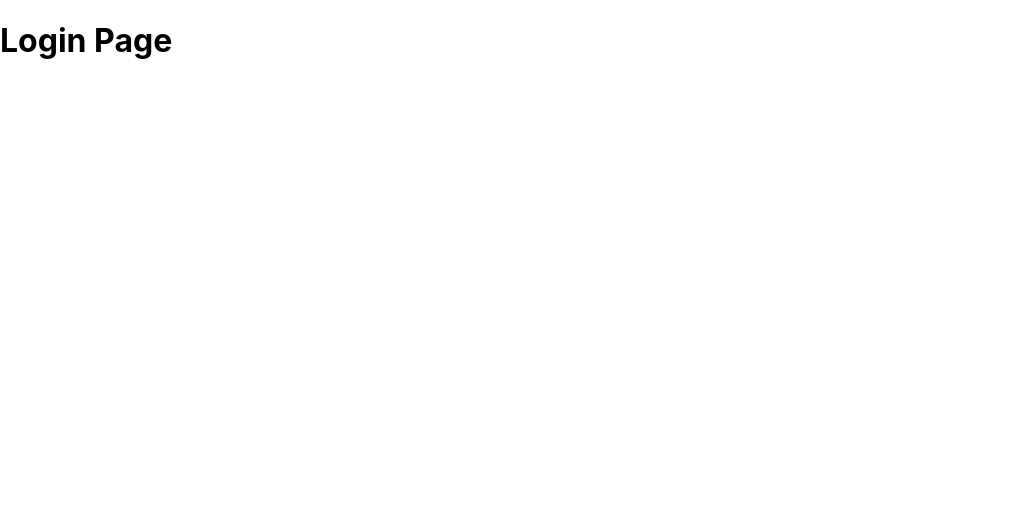
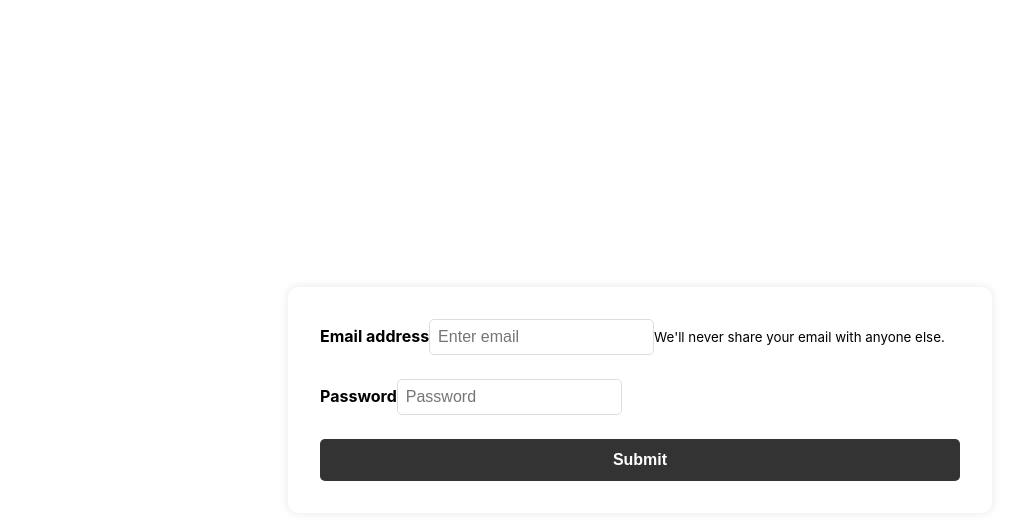
Before and after one commit to PireIre/GYST-habit-tracker, a React (Create React App) app in the folder frontend/: page /login in a window 1280 px wide. Shown: the top 520 px of the page, without its empty margins (0-1021 px from the left). Built offline with nearby package versions, Linux system fonts and the light colour scheme.

Commit message:
Create Login page

```diff
--- /dev/null
+++ b/frontend/src/components/LoginPage.css
@@ -0,0 +1,47 @@
+.form-container {
+  display: flex;
+  justify-content: center;
+  align-items: center;
+  height: 100vh;
+}
+
+.form-container form {
+  width: 50%;
+  padding: 2rem;
+  background-color: #fff;
+  box-shadow: 0 0 10px 0 rgba(0, 0, 0, 0.1);
+  border-radius: 10px;
+}
+
+.form-container form .form-group {
+  margin-bottom: 1.5rem;
+}
+
+.form-container form .form-group .form-label {
+  font-weight: bold;
+  margin-bottom: 0.5rem;
+}
+
+.form-container form .form-group .form-control {
+  border: 1px solid #ddd;
+  border-radius: 5px;
+  padding: 0.5rem;
+  font-size: 1rem;
+}
+
+.form-container form button {
+  width: 100%;
+  padding: 0.75rem;
+  background-color: #333;
+  color: #fff;
+  border: none;
+  border-radius: 5px;
+  font-size: 1rem;
+  font-weight: bold;
+  cursor: pointer;
+  transition: all 0.2s;
+}
+
+.form-container form button:hover {
+  background-color: #444;
+}
--- a/frontend/src/components/LoginPage.js
+++ b/frontend/src/components/LoginPage.js
@@ -1,9 +1,73 @@
-import React from "react"
+import React, { useState } from "react";
+import { Form, Button } from "react-bootstrap";
+import { useNavigate } from 'react-router-dom';
+import './LoginPage.css'
 
-const LoginPage = () => {
+
+function LoginPage() {
+  const [email, setEmail] = useState("");
+  const [password, setPassword] = useState("");
+
+  const authEndpoint = "/api/auth";
+  const navigate = useNavigate();
+
+  const handleSubmit = event => {
+    event.preventDefault();
+
+    let user = {
+      email: email,
+      password: password,
+    }
+
+    fetch(authEndpoint, {
+      method: 'POST',
+      headers: {
+        'Content-Type': 'application/json',
+      },
+      body: JSON.stringify(user),
+    })
+      .then(token => {
+        if (token.ok) {
+          token.text().then(res => window.localStorage.setItem('x-auth-token', res))
+          navigate("/")
+        }
+        else console.log(token.statusText)
+      })
+  }
   return (
-    <h1>Login Page</h1>
-  )
+    <div className="form-container">
+      <Form className="form" onSubmit={handleSubmit}>
+        <Form.Group controlId="formBasicEmail" className="form-group">
+          <Form.Label className="form-label">Email address</Form.Label>
+          <Form.Control
+            type="email"
+            placeholder="Enter email"
+            value={email}
+            onChange={event => setEmail(event.target.value)}
+            className="form-control"
+          />
+          <Form.Text className="text-muted">
+            We'll never share your email with anyone else.
+          </Form.Text>
+        </Form.Group>
+
+        <Form.Group controlId="formBasicPassword" className="form-group">
+          <Form.Label className="form-label">Password</Form.Label>
+          <Form.Control
+            type="password"
+            placeholder="Password"
+            value={password}
+            onChange={event => setPassword(event.target.value)}
+            className="form-control"
+          />
+        </Form.Group>
+
+        <Button variant="primary" type="submit" className="button">
+          Submit
+        </Button>
+      </Form>
+    </div>
+  );
 }
 
 export default LoginPage;
```
